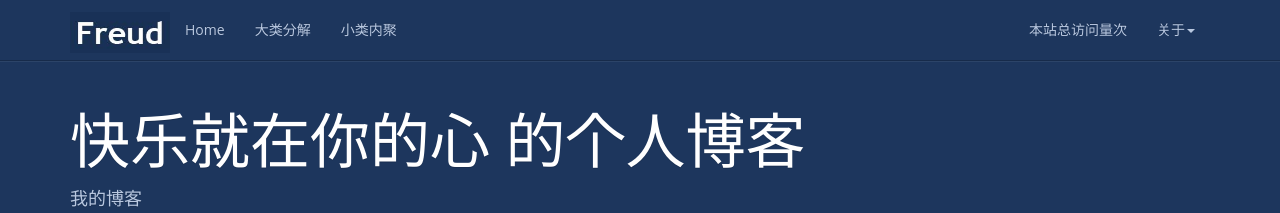
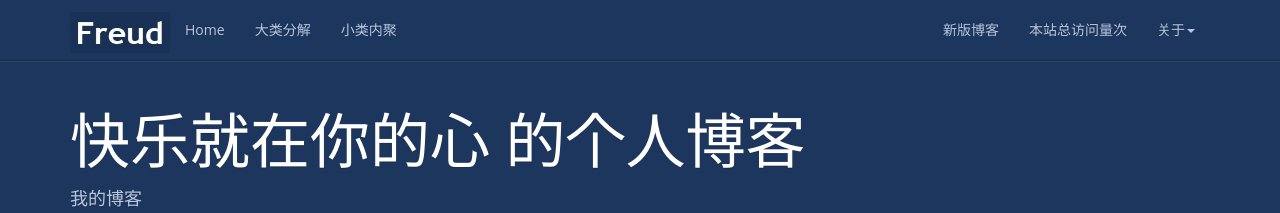
Before and after one commit to kljzndx/My-Blog, a Jekyll site: the page built from index.html, in a window 1280 px wide. Shown: the top 213 px of the page. Built offline with Jekyll 4.4.1, drawn with Linux system fonts in a browser that asks for light colours; nearby versions of some CDN libraries; the list of posts is cut into pages by our own code; comment, search, counter and statistics services are not loaded.

Commit message:
添加新版博客按钮

```diff
--- a/_includes/header.html
+++ b/_includes/header.html
@@ -23,6 +23,7 @@
         </li>
       </ul>
       <ul class="nav navbar-nav navbar-right">
+        <li><a href="https://kljzndx.github.io/blog/">新版博客</a></li>
         <li>
             <a><span id="busuanzi_container_site_pv">本站总访问量<span id="busuanzi_value_site_pv"></span>次</span></a>
         </li>
```
